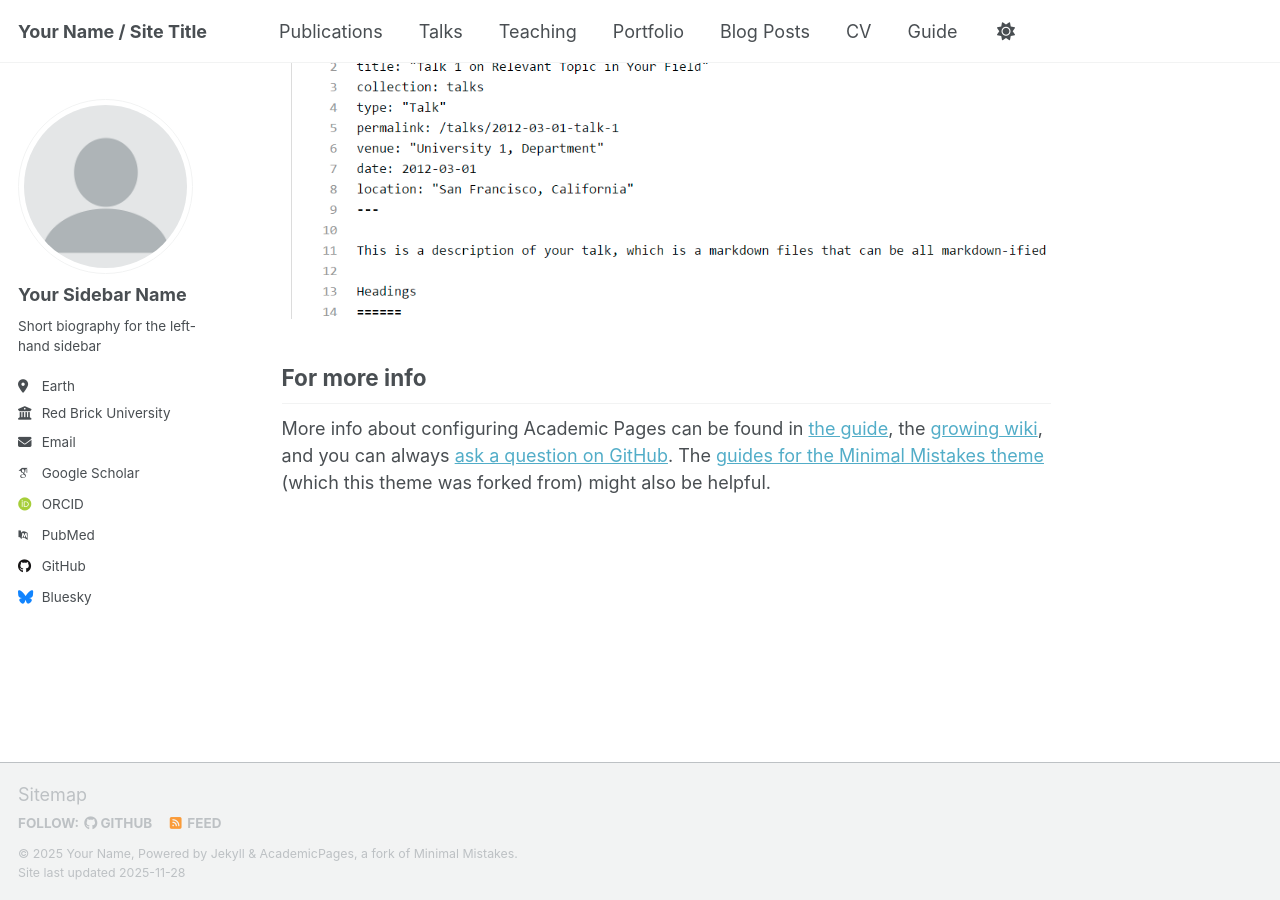
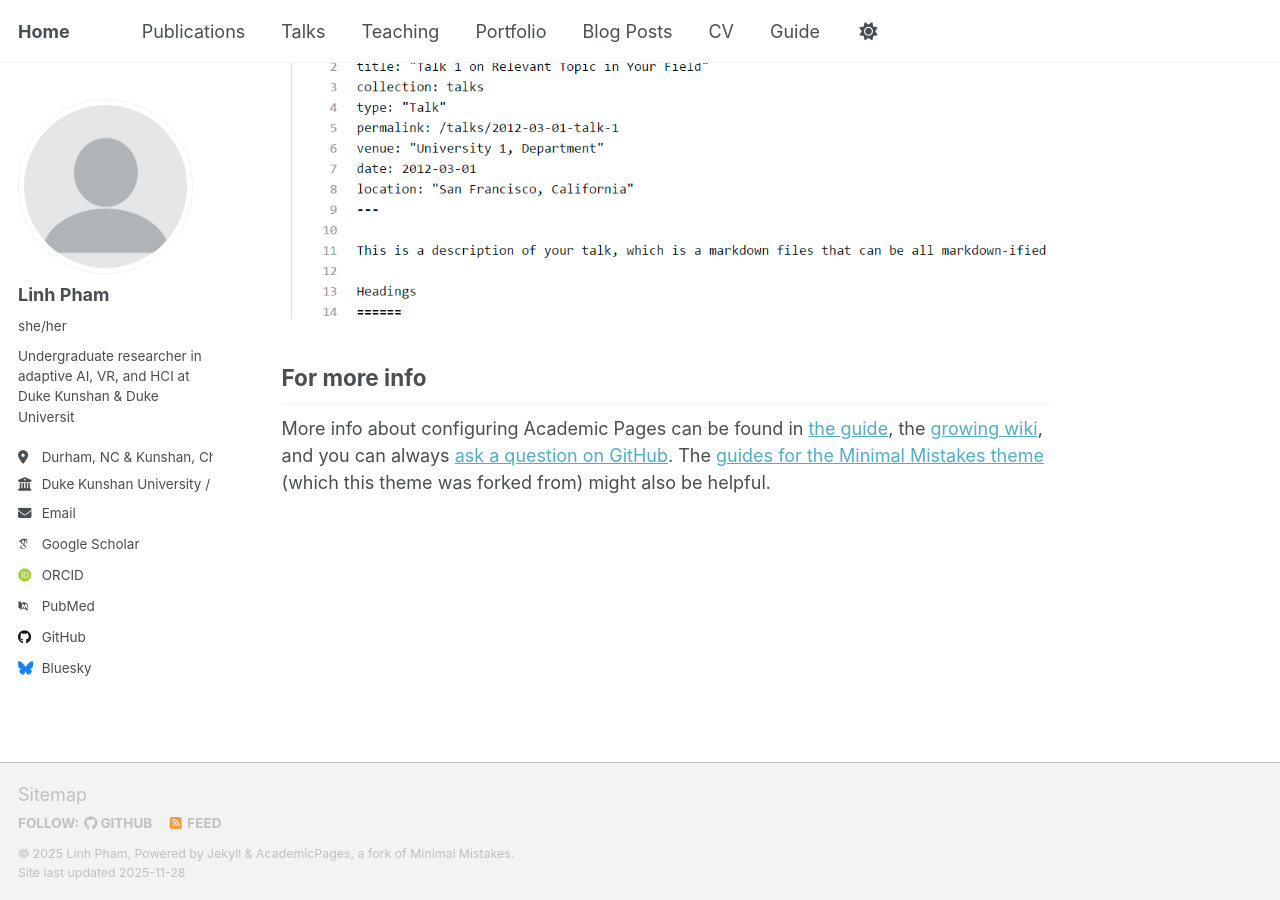
Before and after one commit to linh31072004123-blip/linh31072004123-blip.github.io, a Jekyll site: the page built from _pages/about.md, in a window 1280 px wide and 900 px high, scrolled down 2880 px. Built offline with Jekyll 4.4.1, drawn with Linux system fonts in a browser that asks for light colours; some web fonts are replaced; a script that is not in the unit is left out.

Commit message:
Update _config.yml

```diff
--- a/_config.yml
+++ b/_config.yml
@@ -9,14 +9,14 @@
 # Basic Site Settings
 locale                   : "en-US"
 site_theme               : "default" # Currently available options are "default", "air"
-title                    : "Your Name / Site Title"
+title                    : "Home"
 title_separator          : "-"
-name                     : &name "Your Name"
-description              : &description "Your Name's academic portfolio"   # Update this with a general description of your site, this is the default if not overridden by a page
+name                     : &name "Linh Pham"
+description              : &description "Linh's space"   # Update this with a general description of your site, this is the default if not overridden by a page
 url                      : https://linh31072004123-blip.github.io # The base hostname & protocol for your site e.g. "https://[your GitHub username].github.io",
                                                            # or if you already have some other page hosted on Github then use "https://[your GitHub username].github.io/[Your Repo Name]"
 baseurl                  : "" # the subpath of your site, e.g. "/blog"
-repository               : "academicpages/academicpages.github.io"
+repository               : "linh31072004123-blip/linh31072004123-blip.github.io"
 
 # Site Author - The following control what appear as part of the author content on the side bar.
 #               If a field is blank the icon and link will not appear, otherwise it will be shown.
@@ -24,11 +24,11 @@ repository               : "academicpages/academicpages.github.io"
 author:
   # Biographic information
   avatar           : "profile.png"
-  name             : "Your Sidebar Name"
-  pronouns         : # example: "she/her"
-  bio              : "Short biography for the left-hand sidebar"
-  location         : "Earth"
-  employer         : "Red Brick University"
+  name             : "Linh Pham"
+  pronouns         : "she/her"
+  bio              : "Undergraduate researcher in adaptive AI, VR, and HCI at Duke Kunshan & Duke Universit"
+  location         : "Durham, NC & Kunshan, China"
+  employer         : "Duke Kunshan University / Duke University"
   uri              : # URL
   email            : "none@example.org"
 
@@ -51,7 +51,7 @@ author:
   bitbucket        : # Username - Update with your username on the site
   codepen          : # Username
   dribbble         : # Username
-  github           : "academicpages"
+  github           : "linh31072004123-blip"
   kaggle           : # Username
   stackoverflow    : # User number or user number and name (i.e., use "1" or "1/jeff-atwood")
 
```
